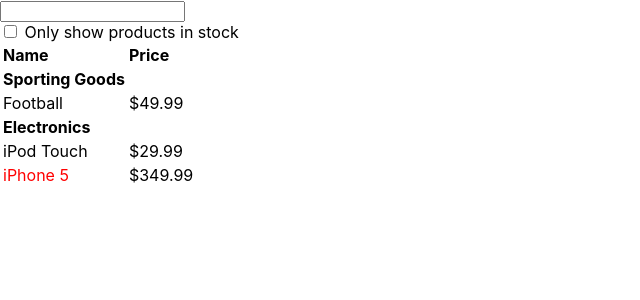
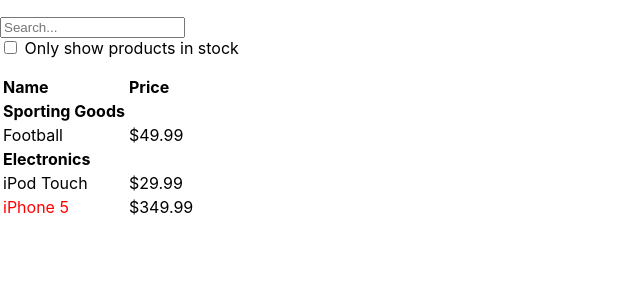
Before and after one commit to tlanders/product-data-table, a React (Create React App) app: page / in a window 1280 px wide. Shown: the top 300 px of the page, without its empty margins (0-640 px from the left). Built offline with nearby package versions, Linux system fonts and the light colour scheme.

Commit message:
html changes to the form

```diff
--- a/src/components/SearchBar.js
+++ b/src/components/SearchBar.js
@@ -5,8 +5,10 @@
         return (
             <div>
                 <form id="search-bar" name="search-bar">
-                    <input type="text" value="" name="searchText"/><br/>
+                    <p>
+                    <input type="text" value="" name="searchText" placeholder="Search..."/><br/>
                     <input type="checkbox" name="inStockOnly"/> Only show products in stock
+                    </p>
                 </form>
             </div>
         );
```
